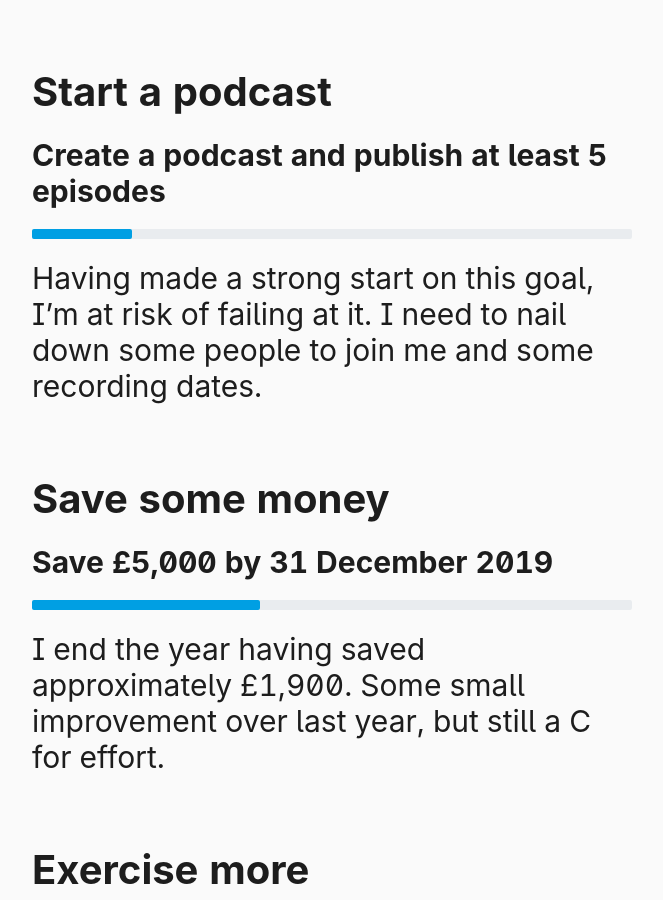
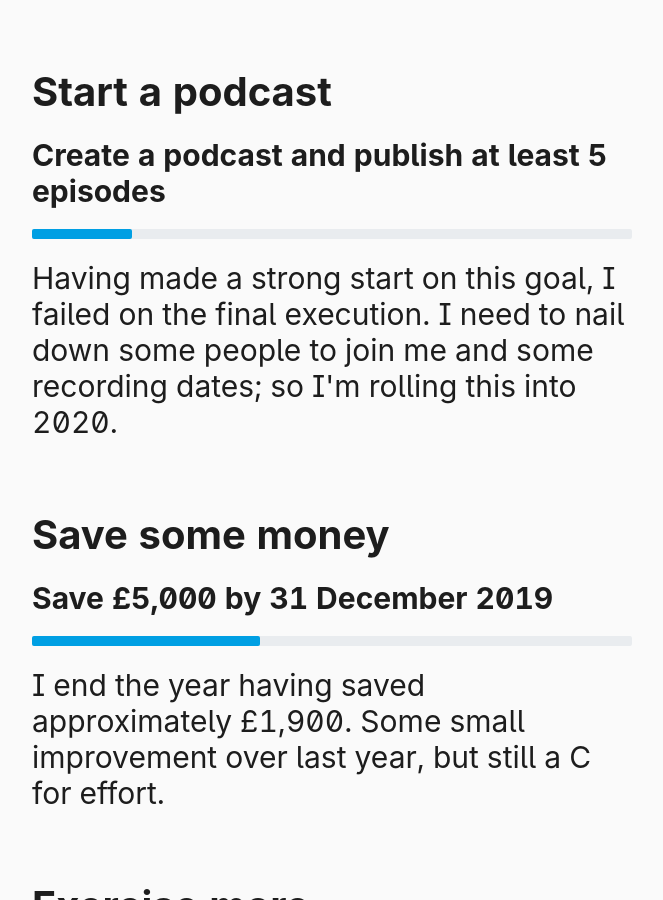
Before and after one commit to johnpeart/Goals-for-2018, a Jekyll site: the page built from index.html, in a window 1280 px wide and 900 px high, scrolled down 721 px. Shown: the whole window, without its empty margins (173-836 px from the left). Built offline with Jekyll 4.4.1, drawn with Linux system fonts in a browser that asks for light colours; some web fonts are replaced.

Commit message:
Final update

```diff
--- a/_data/goals-2019.yaml
+++ b/_data/goals-2019.yaml
@@ -8,7 +8,7 @@
   description: "Create a podcast and publish at least 5 episodes"
   max: "6.0"
   progress: "1.0"
-  comment: "Having made a strong start on this goal, I’m at risk of failing at it. I need to nail down some people to join me and some recording dates."
+  comment: "Having made a strong start on this goal, I failed on the final execution. I need to nail down some people to join me and some recording dates; so I'm rolling this into 2020."
 
 - goal: "Save some money"
   description: "Save £5,000 by 31 December 2019"
```
